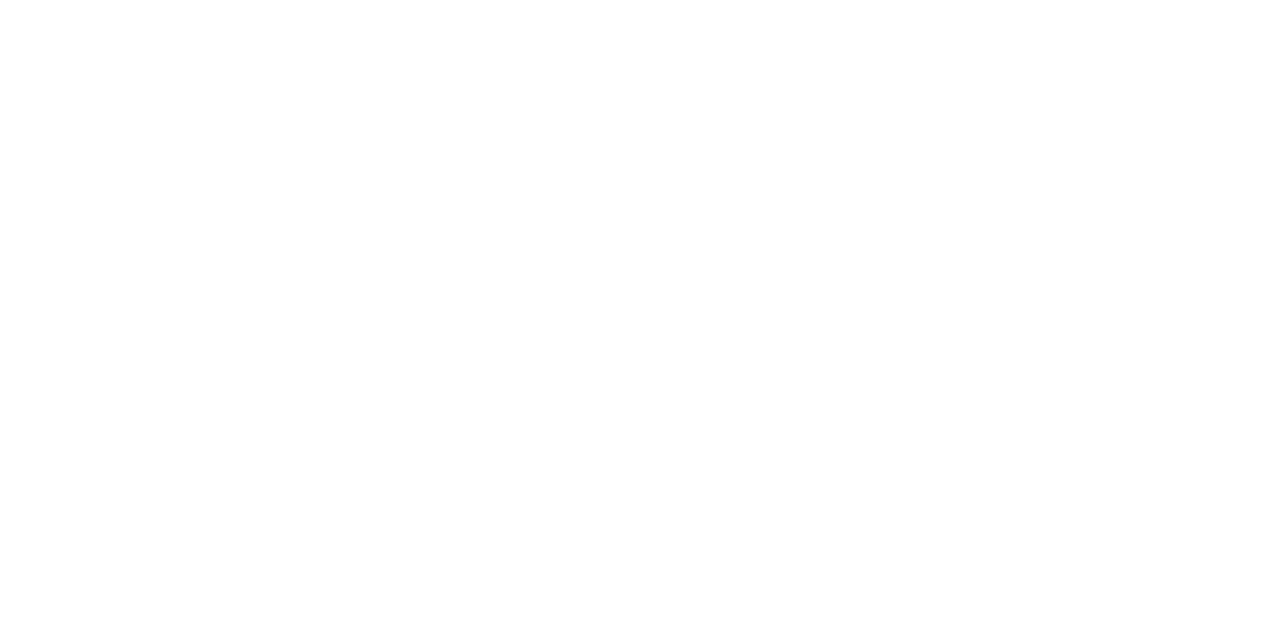
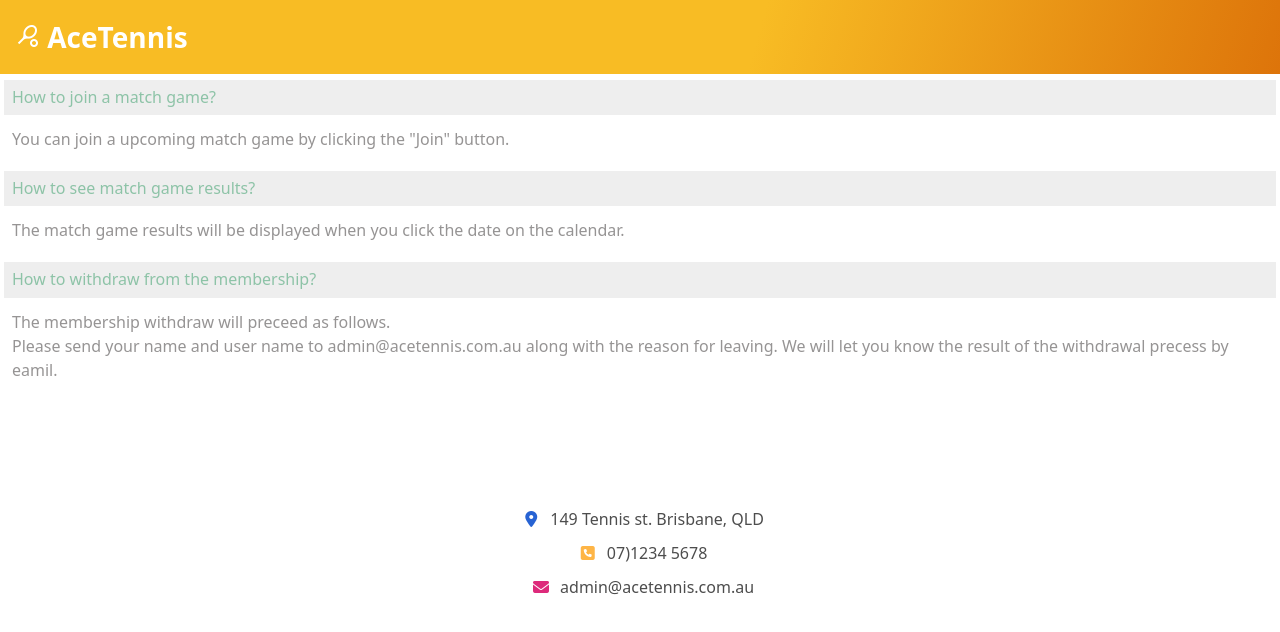
Before and after one commit to Claire-bk/acetennis-client, a website: page public/component/help.html in a window 1280 px wide. Drawn offline with nearby package versions, Linux system fonts and the light colour scheme.

Commit message:
help.html

```diff
--- a/public/component/help.html
+++ b/public/component/help.html
@@ -4,9 +4,53 @@
     <meta charset="UTF-8">
     <meta http-equiv="X-UA-Compatible" content="IE=edge">
     <meta name="viewport" content="width=device-width, initial-scale=1.0">
+    <link rel="stylesheet" href="../../src/style.css">
+    <link href="https://fonts.googleapis.com/icon?family=Material+Icons"
+      rel="stylesheet">
+      <link href="https://cdn.jsdelivr.net/npm/bootstrap@5.1.3/dist/css/bootstrap.min.css" rel="stylesheet" integrity="sha384-1BmE4kWBq78iYhFldvKuhfTAU6auU8tT94WrHftjDbrCEXSU1oBoqyl2QvZ6jIW3" crossorigin="anonymous">
     <title>Help</title>
 </head>
 <body>
-
+    <!-- Navbar -->
+    <nav id="navBar">
+        <div class="navBar__logo">
+            <span class="material-icons">sports_tennis</span>
+            <a href="#">AceTennis</a>
+        </div>
+    </nav>
+    <main class="question-main">
+        <div class="question">
+            <h3>How to join a match game?</h3>
+            <p>You can join a upcoming match game by clicking the "Join" button.</p>
+        </div>
+        <div class="question">
+            <h3>How to see match game results?</h3>
+            <p>The match game results will be displayed when you click the date on the calendar. </p>
+        </div>
+        <div class="question">
+            <h3>How to withdraw from the membership?</h3>
+            <p>The membership withdraw will preceed as follows.<br>
+                Please send your name and user name to admin@acetennis.com.au along with the reason for leaving. We will let you know the result of the withdrawal precess by eamil.
+            </p>
+        </div>
+    </main>
+    <footer id="contact">
+        <div class="footer_info">
+            <i class="fa-solid fa-location-dot"></i>
+            <span>149 Tennis st. Brisbane, QLD</span>
+        </div>
+        <div class="footer_info">
+            <i class="fa-solid fa-square-phone"></i>
+            <span>07)1234 5678</span>
+        </div>
+        <div class="footer_info">
+            <i class="fa-solid fa-envelope"></i>
+            <span>admin@acetennis.com.au</span>
+        </div>
+    </footer>
+    <script src="../../src/service/help.js" defer></script>
+    <script src="https://kit.fontawesome.com/8ce001a4b4.js" crossorigin="anonymous"></script>
+    <link href="https://fonts.googleapis.com/css2?family=Open+Sans:ital,wght@0,400;0,700;1,600&family=Source+Sans+Pro:wght@300&display=swap" rel="stylesheet">
+    <script src="https://cdn.jsdelivr.net/npm/bootstrap@5.1.3/dist/js/bootstrap.bundle.min.js" integrity="sha384-ka7Sk0Gln4gmtz2MlQnikT1wXgYsOg+OMhuP+IlRH9sENBO0LRn5q+8nbTov4+1p" crossorigin="anonymous"></script>
 </body>
 </html>
--- a/src/service/app.js
+++ b/src/service/app.js
@@ -404,6 +404,12 @@ function displayMatchDays(matches) {
     }
 }
 
+// help
+const tooltip = document.querySelector('.tooltip-icon');
+tooltip.addEventListener('click', () => {
+    window.location.href = "../public/component/help.html";
+})
+
 function getHeaders() {
     const token = localStorage.getItem('TOKEN')
     return {
--- /dev/null
+++ b/src/service/help.js
@@ -0,0 +1,6 @@
+// go to home
+const navBarLogo = document.querySelector('.navBar__logo');
+navBarLogo.addEventListener('click', () => {
+    console.log( `onclick`)
+    window.location.href = "../../index.html";
+});
--- a/src/style.css
+++ b/src/style.css
@@ -165,6 +165,21 @@ h3 {
   right: 12px;
   font-size: var(--font-medium);
   font-weight: var(--weight-semi-bold);
+}
+
+/* tooltip */
+i.tooltip-icon {
+  position: absolute;
+  display: none;
+  font-size: 18px;
+  color: #bdbdbd;
+  top: -15px;
+  right: -3px;
+  z-index: 1;
+}
+
+.navBar__icon:hover .tooltip-icon {
+  display: inline;
 }
 
 .fa-bars {
@@ -372,36 +387,38 @@ li .matches {
 } */
 
 footer {
+  display: flex;
+  flex-direction: column;
+  align-items: center;
   text-align: center;
   margin-top: 100px;
+  color: var(--color-dark-grey);
 }
-footer i {
-  padding: 15px;
+.footer_info {
+  /* padding: 15px; */
   margin: 5px;
 }
 
 .fa-location-dot {
-  width: 150px;
-  font-size: var(--font-medium);
+  width: 30px;
+  font-size: var(--font-small);
   color: var(--color-blue);
-  border: var(--color-blue) solid 1px;
-  border-radius: 30px;
 }
 
 .fa-square-phone {
-  width: 150px;
-  font-size: var(--font-medium);
+  width: 30px;
+  font-size: var(--font-small);
   color: var(--color-orange);
-  border: var(--color-orange) solid 1px;
-  border-radius: 30px;
+  /* border: var(--color-orange) solid 1px;
+  border-radius: 30px; */
 }
 
 .fa-envelope {
-  width: 150px;
-  font-size: var(--font-medium);
+  width: 30px;
+  font-size: var(--font-small);
   color: var(--color-dark-pink);
-  border: var(--color-dark-pink) solid 1px;
-  border-radius: 30px;
+  /* border: var(--color-dark-pink) solid 1px;
+  border-radius: 30px; */
 }
 
 /* sign up */
@@ -523,3 +540,23 @@ footer i {
   width: 100%;
   text-align: center;
 }
+
+.question-main {
+  margin-top: 80px;
+}
+
+.question {
+  margin: 0 4px;
+}
+
+.question h3 {
+  font-size: 16px;
+  padding: 8px;
+  background-color:#eeeeee;
+  color: var(--color-mint);
+}
+
+.question p {
+  padding: 4px 8px;
+  color: var(--color-grey);
+}
```
Also changed, not shown: index.html (+13 -3 lines), public/component/login.html (+12 -3 lines), public/component/signup.html (+12 -3 lines).
